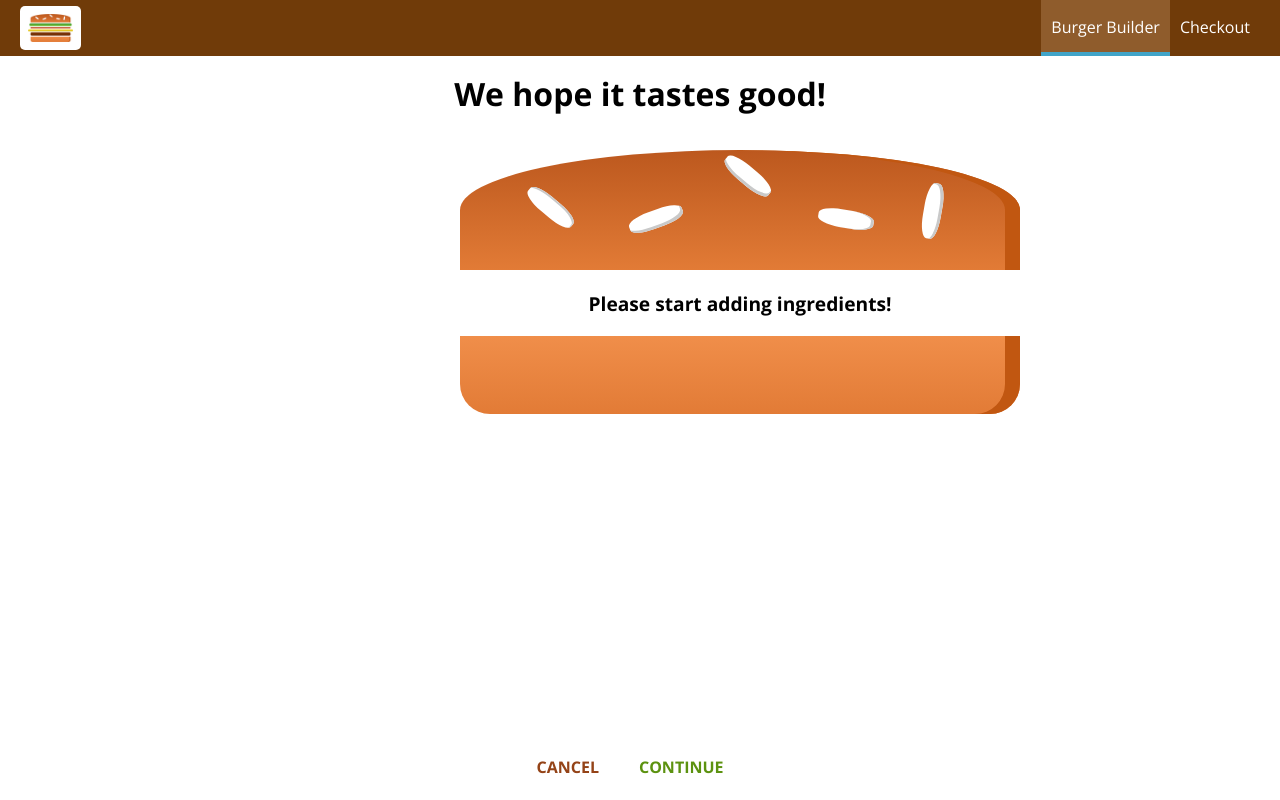
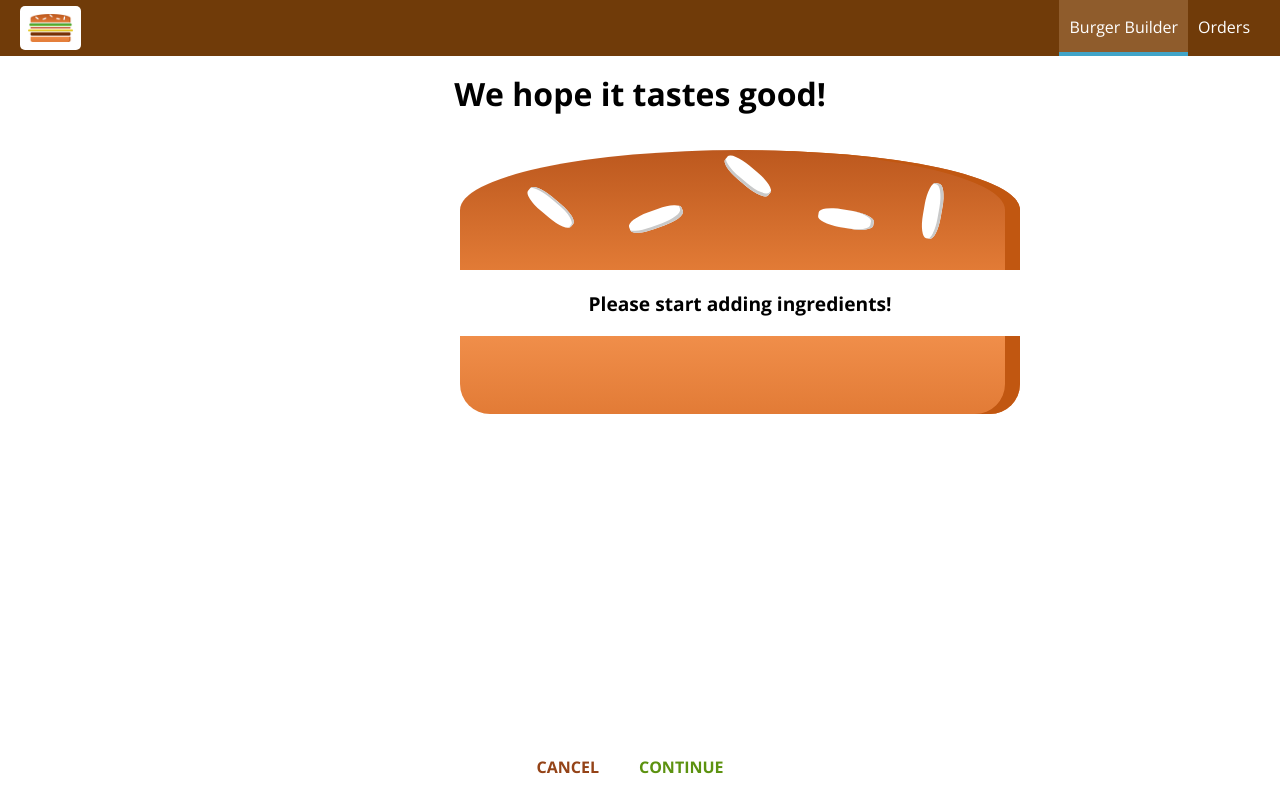
Before and after one commit to tharmaman/burgerBuilder, a React app: page /checkout in a window 1280 px wide. Built offline with nearby package versions, Linux system fonts and the light colour scheme.

Commit message:
fixed some bs

```diff
--- a/src/Components/Navigation/NavigationItems/NavigationItem/NavigationItem.js
+++ b/src/Components/Navigation/NavigationItems/NavigationItem/NavigationItem.js
@@ -1,15 +1,16 @@
 import React from 'react';
+import { NavLink } from 'react-router-dom';
 
 import classes from './NavigationItem.css';
 
 const navigationItem = props => (
     <li className={classes.NavigationItem}>
-        <a
-            href={props.link}
-            className={props.active ? classes.active : null}
+        <NavLink
+            to={props.link}
+            activeClassName={classes.active}
         >
             {props.children}
-        </a>
+        </NavLink>
     </li>
 );
 
--- a/src/Components/Navigation/NavigationItems/NavigationItems.js
+++ b/src/Components/Navigation/NavigationItems/NavigationItems.js
@@ -5,11 +5,11 @@
 
 const navigationItems = () => (
     <ul className={classes.NavigationItems}>
-        <NavigationItem link="/" active>
+        <NavigationItem link="/">
             Burger Builder
         </NavigationItem>
-        <NavigationItem link="/">
-            Checkout
+        <NavigationItem link="/orders">
+            Orders
         </NavigationItem>
     </ul>
 );
--- a/src/Containers/Checkout/ContactData/ContactData.js
+++ b/src/Containers/Checkout/ContactData/ContactData.js
@@ -52,10 +52,6 @@
             });
     }
 
-    orderHandler = () => {
-
-    }
-
     render() {
         let form = (
             <form>
```
